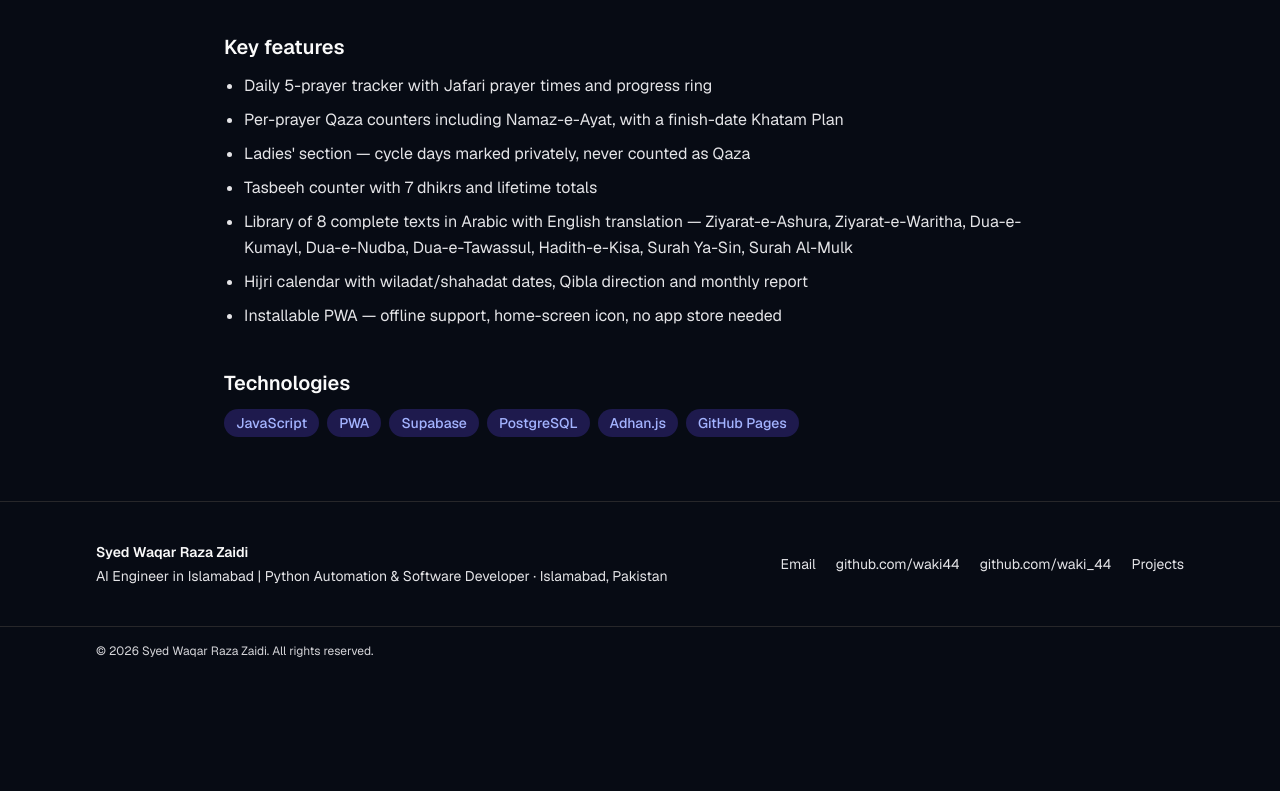
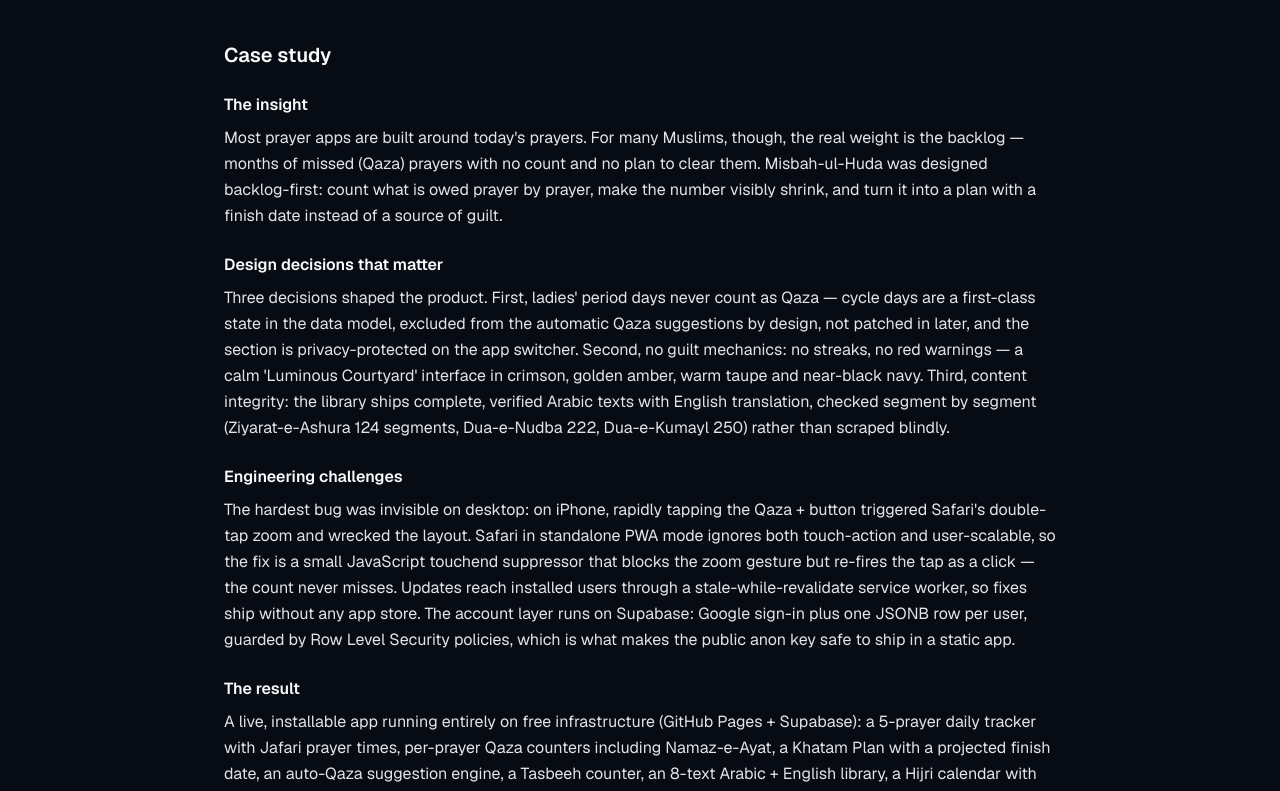
Before and after one commit to waki44/portfolio-website, a Next.js app: page /projects/misbah-ul-huda in a window 1280 px wide. Shown: the part 1260-2051 px from the top of the page. Before the commit the page ends 1935 px from the top, so only its background shows below. Built offline with nearby package versions, Linux system fonts and the light colour scheme.

Commit message:
Add Misbah-ul-Huda case study to its project page

```diff
--- a/app/projects/[slug]/page.tsx
+++ b/app/projects/[slug]/page.tsx
@@ -110,6 +110,20 @@ export default async function ProjectPage({ params }: { params: Promise<{ slug:
         <p className="mt-3 leading-relaxed text-zinc-600 dark:text-zinc-200">{project.contribution}</p>
       </section>
 
+      {project.caseStudy ? (
+        <section aria-labelledby="project-case-study" className="mt-12">
+          <h2 id="project-case-study" className="text-xl font-semibold text-zinc-900 dark:text-zinc-50">
+            Case study
+          </h2>
+          {project.caseStudy.map((part) => (
+            <div key={part.heading} className="mt-6">
+              <h3 className="text-base font-semibold text-zinc-900 dark:text-zinc-50">{part.heading}</h3>
+              <p className="mt-2 leading-relaxed text-zinc-600 dark:text-zinc-200">{part.body}</p>
+            </div>
+          ))}
+        </section>
+      ) : null}
+
       <section aria-labelledby="project-features" className="mt-10">
         <h2 id="project-features" className="text-xl font-semibold text-zinc-900 dark:text-zinc-50">
           Key features
--- a/data/projects.ts
+++ b/data/projects.ts
@@ -18,6 +18,8 @@ export type Project = {
    * (features, technologies) alongside any metrics added here later.
    */
   metrics?: { label: string; value: number }[];
+  /** Optional long-form case study, rendered as headed sections on the project page. */
+  caseStudy?: { heading: string; body: string }[];
 };
 
 export const projects: Project[] = [
@@ -45,6 +47,24 @@ export const projects: Project[] = [
     github: "https://github.com/waki44/islamic-companion",
     githubNote: null,
     demo: "https://waki44.github.io/islamic-companion/",
+    caseStudy: [
+      {
+        heading: "The insight",
+        body: "Most prayer apps are built around today's prayers. For many Muslims, though, the real weight is the backlog — months of missed (Qaza) prayers with no count and no plan to clear them. Misbah-ul-Huda was designed backlog-first: count what is owed prayer by prayer, make the number visibly shrink, and turn it into a plan with a finish date instead of a source of guilt.",
+      },
+      {
+        heading: "Design decisions that matter",
+        body: "Three decisions shaped the product. First, ladies' period days never count as Qaza — cycle days are a first-class state in the data model, excluded from the automatic Qaza suggestions by design, not patched in later, and the section is privacy-protected on the app switcher. Second, no guilt mechanics: no streaks, no red warnings — a calm 'Luminous Courtyard' interface in crimson, golden amber, warm taupe and near-black navy. Third, content integrity: the library ships complete, verified Arabic texts with English translation, checked segment by segment (Ziyarat-e-Ashura 124 segments, Dua-e-Nudba 222, Dua-e-Kumayl 250) rather than scraped blindly.",
+      },
+      {
+        heading: "Engineering challenges",
+        body: "The hardest bug was invisible on desktop: on iPhone, rapidly tapping the Qaza + button triggered Safari's double-tap zoom and wrecked the layout. Safari in standalone PWA mode ignores both touch-action and user-scalable, so the fix is a small JavaScript touchend suppressor that blocks the zoom gesture but re-fires the tap as a click — the count never misses. Updates reach installed users through a stale-while-revalidate service worker, so fixes ship without any app store. The account layer runs on Supabase: Google sign-in plus one JSONB row per user, guarded by Row Level Security policies, which is what makes the public anon key safe to ship in a static app.",
+      },
+      {
+        heading: "The result",
+        body: "A live, installable app running entirely on free infrastructure (GitHub Pages + Supabase): a 5-prayer daily tracker with Jafari prayer times, per-prayer Qaza counters including Namaz-e-Ayat, a Khatam Plan with a projected finish date, an auto-Qaza suggestion engine, a Tasbeeh counter, an 8-text Arabic + English library, a Hijri calendar with wiladat/shahadat dates, Qibla direction and a monthly report — no app store, no server to maintain.",
+      },
+    ],
   },
   {
     slug: "automated-database-code-audit-tool",
```
